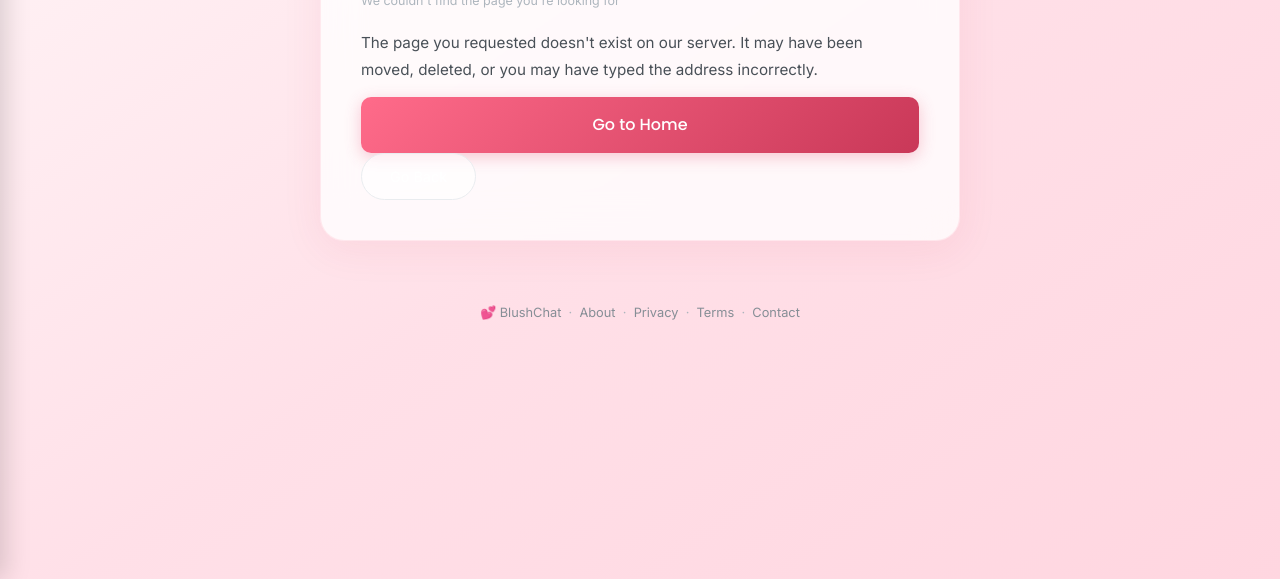
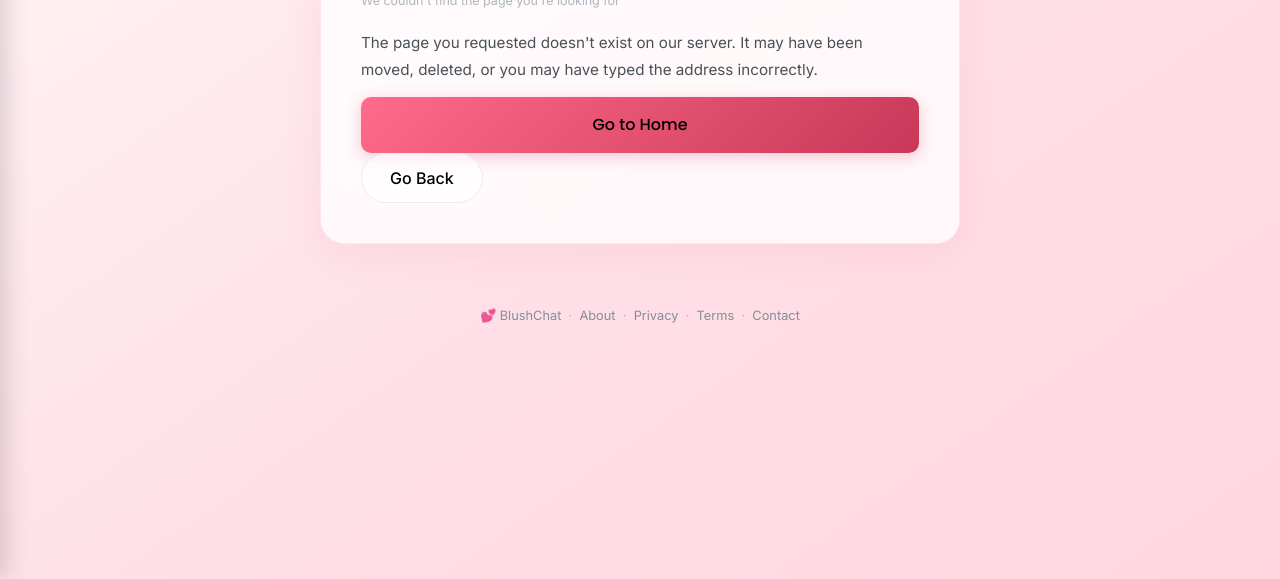
Before and after one commit to brinereef1/Blushchat, a website: page public/404.html in a window 1280 px wide. Shown: the part 221-800 px from the top of the page. Drawn offline with Linux system fonts and the light colour scheme.

Commit message:
fix: ensure button text is visible on error pages

```diff
--- a/public/style.css
+++ b/public/style.css
@@ -1865,12 +1865,15 @@ body.static-page {
 
 .page-card .btn-primary,
 .page-card .btn-secondary {
-  color: white !important;
+  color: #000000 !important;
+  font-weight: 500 !important;
+  font-size: 1rem !important;
 }
 
 .page-card .btn-primary:hover,
 .page-card .btn-secondary:hover {
-  color: white !important;
+  color: #000000 !important;
+  opacity: 0.9;
 }
 
 .btn-text {
```
